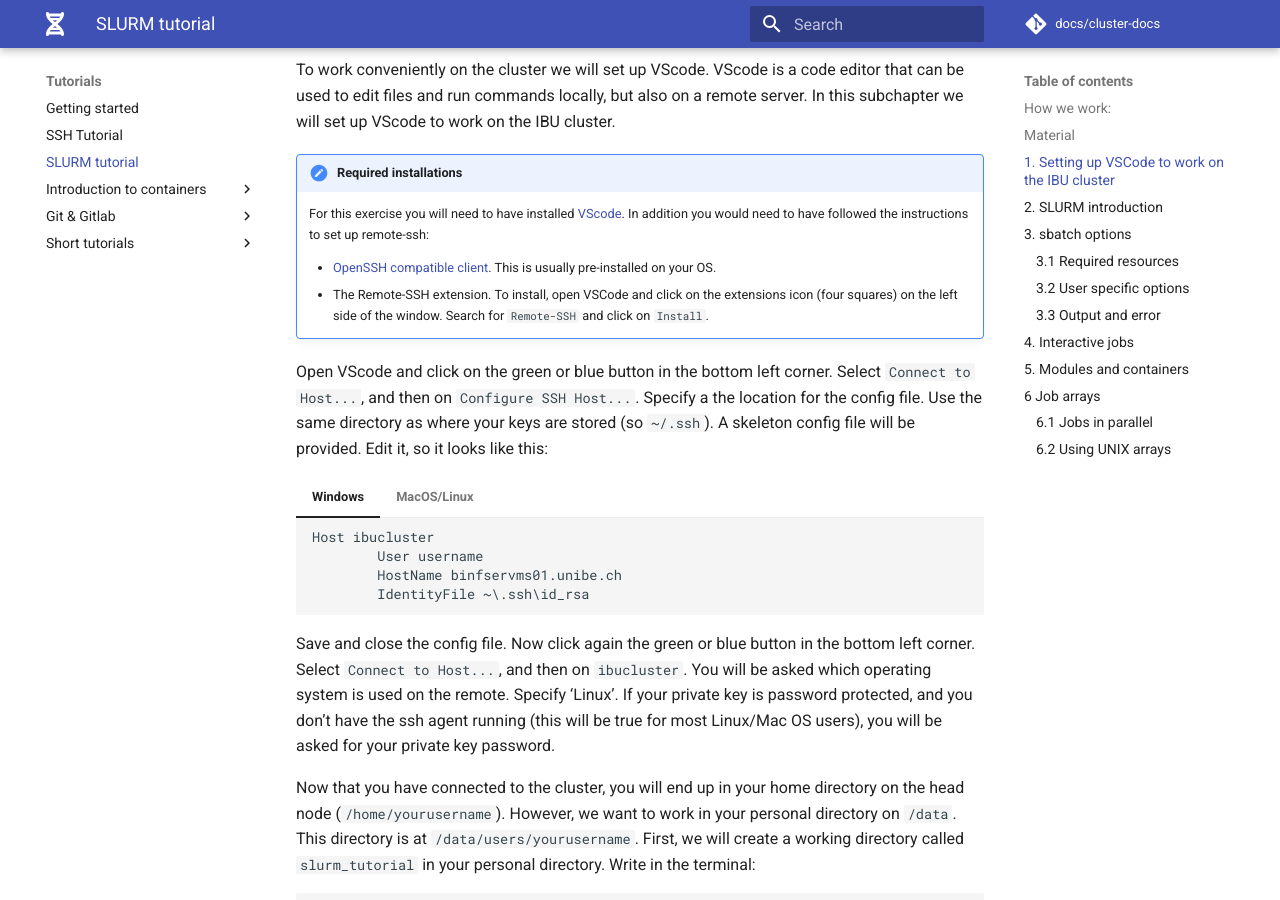
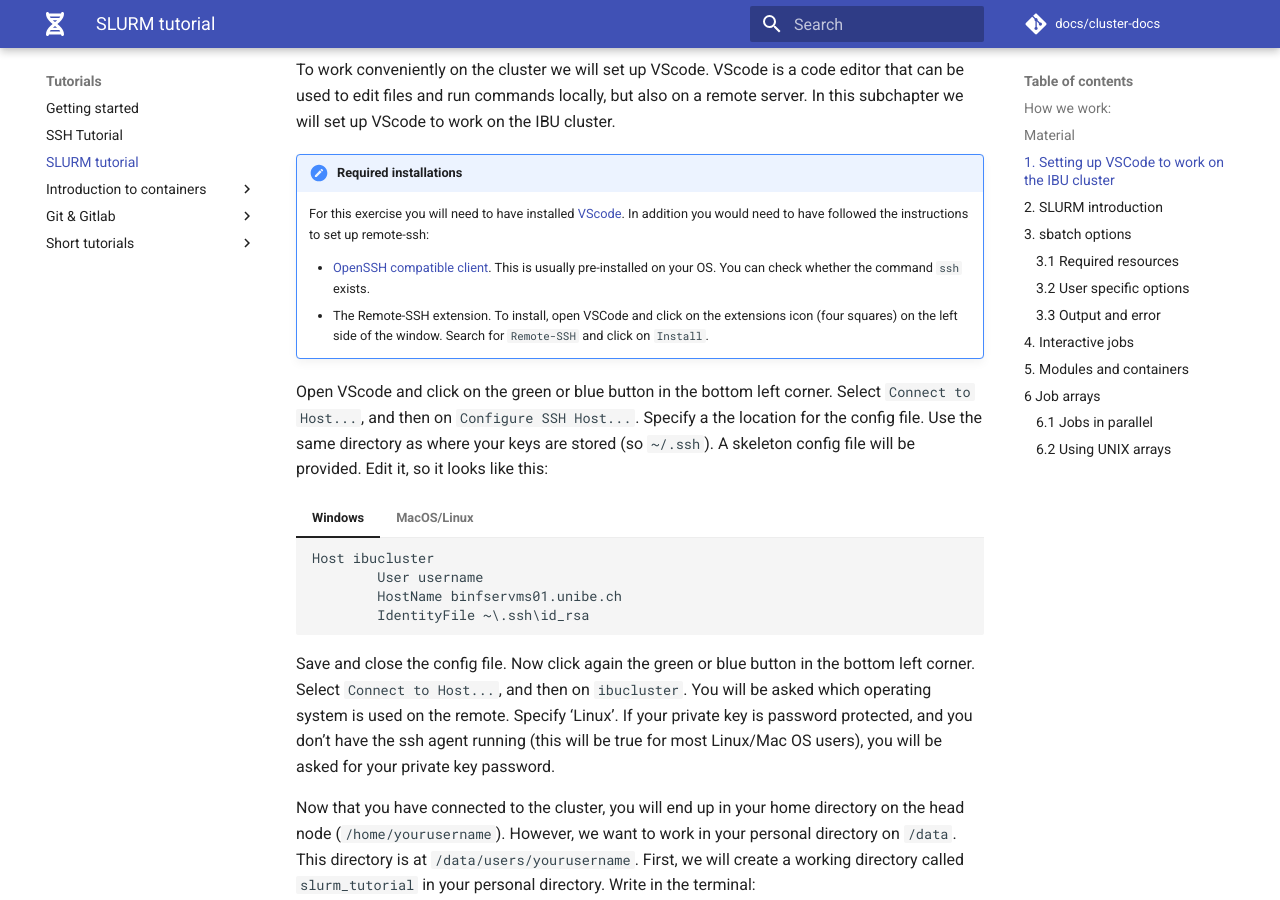
Before and after one commit to GeertvanGeest/cluster-docs, an MkDocs documentation site: the page built from docs/tutorials/SLURM_tutorial.md, in a window 1280 px wide and 900 px high, scrolled down 784 px. Built offline with MkDocs 1.6.1 and Material for MkDocs 9.7.7, drawn with Linux system fonts in a browser that asks for light colours.

Commit message:
modifies slurm presentation

```diff
--- a/docs/tutorials/SLURM_tutorial.md
+++ b/docs/tutorials/SLURM_tutorial.md
@@ -19,7 +19,7 @@
 !!! note "Required installations"
     For this exercise you will need to have installed [VScode](https://code.visualstudio.com/download). In addition you would need to have followed the instructions to set up remote-ssh:
 
-    - [OpenSSH compatible client](https://code.visualstudio.com/docs/remote/troubleshooting#_installing-a-supported-ssh-client). This is usually pre-installed on your OS.
+    - [OpenSSH compatible client](https://code.visualstudio.com/docs/remote/troubleshooting#_installing-a-supported-ssh-client). This is usually pre-installed on your OS. You can check whether the command `ssh` exists.
     - The Remote-SSH extension. To install, open VSCode and click on the extensions icon (four squares) on the left side of the window. Search for `Remote-SSH` and click on `Install`.
 
 Open VScode and click on the green or blue button in the bottom left corner. Select `Connect to Host...`, and then on `Configure SSH Host...`. Specify a the location for the config file. Use the same directory as where your keys are stored (so `~/.ssh`). A skeleton config file will be provided. Edit it, so it looks like this:
```
Also changed, not shown: 1 other file.
